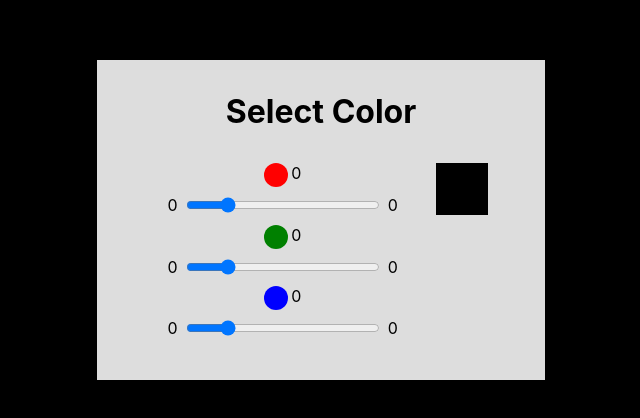
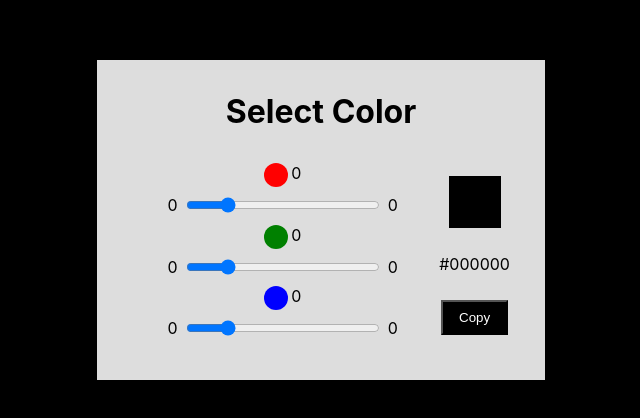
Before and after one commit to biswajitatgithub/color-selector-app, a React (Create React App) app: page / in a window 1280 px wide. Shown: the part 180-598 px from the top of the page, without its empty margins (319-959 px from the left). Built offline with nearby package versions, Linux system fonts and the light colour scheme; the HTML template or start-up script is replaced by a standard one.

Commit message:
add hex code copy functionality

```diff
--- a/src/App.js
+++ b/src/App.js
@@ -29,6 +29,12 @@ const ColorSelector = styled.div`
     margin-bottom: 2rem;
     text-align: center;
   }
+  & .hex-color-code{
+    display: flex;
+    flex-direction: column;
+    justify-content: space-around;
+    align-items: center;
+  }
   & .hex-color-code .selected-color {
     width: 3rem;
     height: 3rem;
@@ -44,17 +50,40 @@ const ColorSelector = styled.div`
         ${(props) => props.blueCode - 222}
       );
   }
+  & .hex-copy{
+    padding: .5rem 1rem;
+    background-color: #000;
+    color:white;
+    cursor: pointer;
+  }
 `;
 
 function App() {
   const [red, setRed] = useState(0);
   const [green, setGreen] = useState(0);
   const [blue, setBlue] = useState(0);
+  const [copy, setCopy] = useState(false);
+
+  let redHex = Number(red).toString(16);
+  let greenHex = Number(green).toString(16);
+  let blueHex = Number(blue).toString(16);
+
+  redHex = redHex.length === 1 ? "0" + redHex : redHex;
+  greenHex = greenHex.length === 1 ? "0" + greenHex : greenHex;
+  blueHex = blueHex.length === 1 ? "0" + blueHex : blueHex;
+
+  let hexString = ("#"+redHex+greenHex+blueHex).toUpperCase();
 
   const onSliderChange = (color, value) => {
     if (color === "red") setRed(value);
     else if (color === "green") setGreen(value);
     else if (color === "blue") setBlue(value);
+    setCopy(false);
+  };
+  const copyOnClickHandler = (event) => {
+    event.preventDefault();
+    navigator.clipboard.writeText(hexString);
+    setCopy(true);
   };
   return (
     <ColorSelector redCode={red} greenCode={green} blueCode={blue}>
@@ -91,7 +120,10 @@ function App() {
           </div>
           <div className="hex-color-code">
             <div className="selected-color"></div>
-            <div className="selected-hexcode"></div>
+            <div className="selected-hexcode">{hexString}</div>
+            <button onClick={copyOnClickHandler} className="hex-copy">
+              {copy ? "Copied!" : "Copy"}
+            </button>
           </div>
         </div>
       </div>
```
